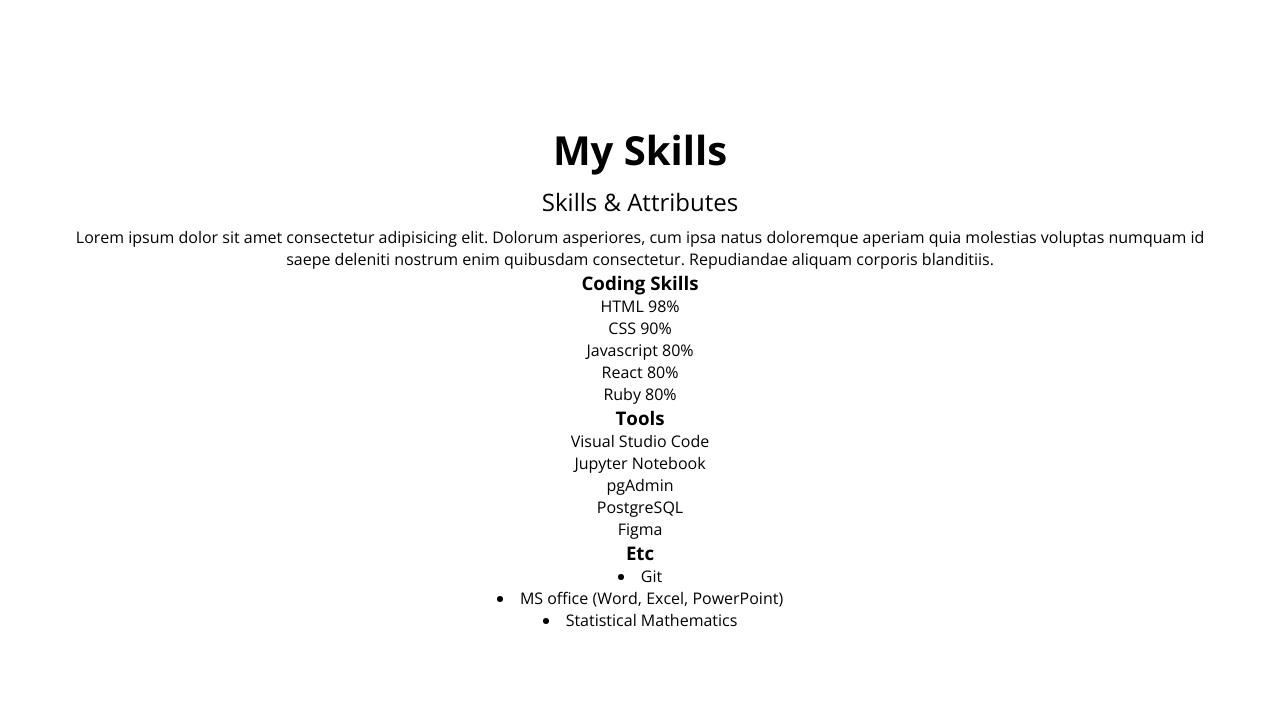
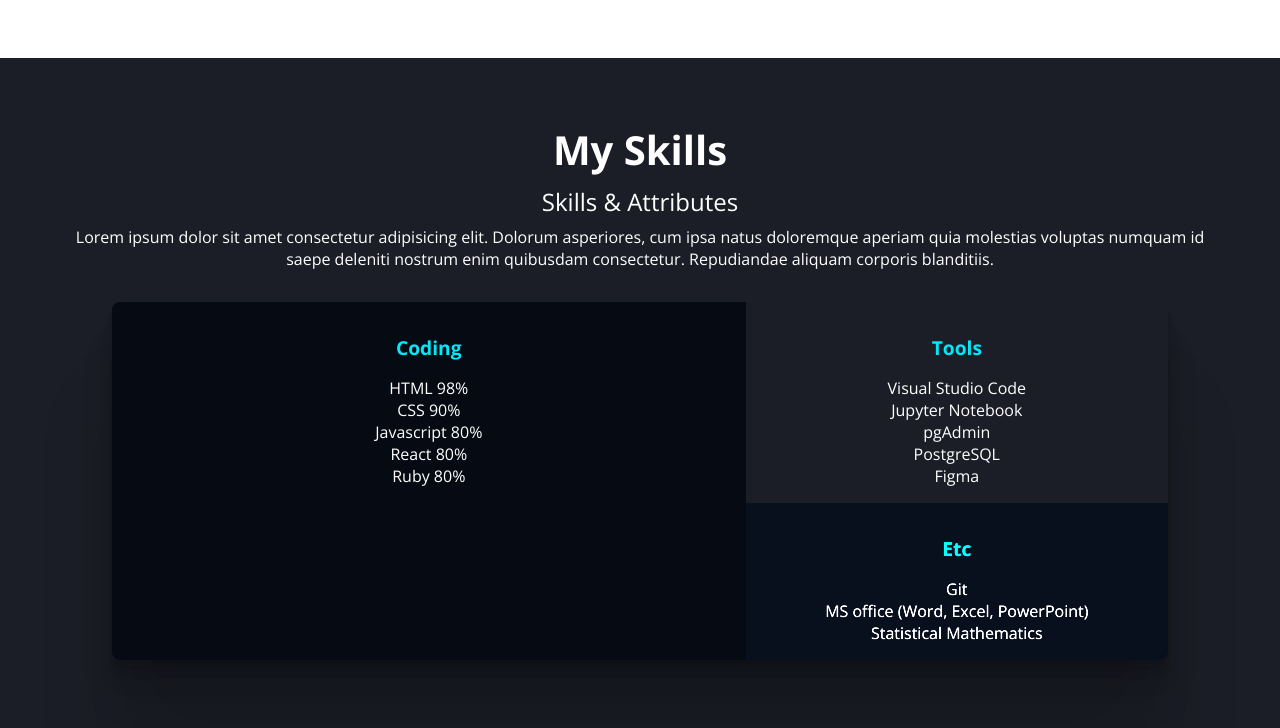
Before and after one commit to jayeonhwang/portfolio-website, a plain HTML site: page index.html in a window 1280 px wide. Shown: the part 1492-2220 px from the top of the page. Drawn offline with nearby package versions, Linux system fonts and the light colour scheme.

Commit message:
CSS-skills

```diff
--- a/css/style.css
+++ b/css/style.css
@@ -230,3 +230,43 @@
   color: var(--color-primary);
   font-size: 0.8rem;
 }
+
+/* Skills */
+#skills {
+  background-color: var(--color-primary-variant);
+  color: var(--color-text);
+}
+
+.skills__container {
+  display: grid;
+  grid-template-columns: 6fr 4fr;
+  margin: 2rem 3rem;
+  border-radius: 8px;
+  overflow: hidden;
+  box-shadow: 0 2.8px 2.2px rgba(0, 0, 0, 0.034),
+    0 6.7px 5.3px rgba(0, 0, 0, 0.048), 0 12.5px 10px rgba(0, 0, 0, 0.06),
+    0 22.3px 17.9px rgba(0, 0, 0, 0.072), 0 41.8px 33.4px rgba(0, 0, 0, 0.086),
+    0 100px 80px rgba(0, 0, 0, 0.12);
+}
+
+.skills__title {
+  color: var(--color-accent);
+  margin: 1rem 0;
+  font-size: 1.2rem;
+}
+
+.skills__coding {
+  grid-row: span 2;
+  padding: 1rem;
+  background-color: var(--color-primary);
+}
+
+.skills__tools {
+  padding: 1rem;
+}
+
+.skills__etc {
+  padding: 1rem;
+  background-color: var(--color-primary);
+  filter: brightness(150%);
+}
--- a/index.html
+++ b/index.html
@@ -144,17 +144,18 @@
 
       <!-- Skills -->
       <section id="skills" class="section">
+        <div class="max-container">
           <h2 class="title">My Skills</h2>
           <p class="description">Skills & Attributes</p>
           <p>
             Lorem ipsum dolor sit amet consectetur adipisicing elit. Dolorum
-          asperiores, cum ipsa natus doloremque aperiam quia molestias voluptas
-          numquam id saepe deleniti nostrum enim quibusdam consectetur.
-          Repudiandae aliquam corporis blanditiis.
+            asperiores, cum ipsa natus doloremque aperiam quia molestias
+            voluptas numquam id saepe deleniti nostrum enim quibusdam
+            consectetur. Repudiandae aliquam corporis blanditiis.
           </p>
-        <div>
-          <section>
-            <h3>Coding Skills</h3>
+          <div class="skills__container">
+            <section class="skills__coding">
+              <h3 class="skills__title">Coding</h3>
               <ul>
                 <li>
                   <div>
@@ -203,8 +204,8 @@
                 </li>
               </ul>
             </section>
-          <section>
-            <h3>Tools</h3>
+            <section class="skills__tools">
+              <h3 class="skills__title">Tools</h3>
               <ul>
                 <li>Visual Studio Code</li>
                 <li>Jupyter Notebook</li>
@@ -213,12 +214,15 @@
                 <li>Figma</li>
               </ul>
             </section>
-          <section>
-            <h3>Etc</h3>
+            <section class="skills__etc">
+              <h3 class="skills__title">Etc</h3>
+              <ul>
                 <li>Git</li>
                 <li>MS office (Word, Excel, PowerPoint)</li>
                 <li>Statistical Mathematics</li>
+              </ul>
             </section>
+          </div>
         </div>
       </section>
       <!-- Work -->
```
Lines whose indentation alone changed are shown as unchanged.
